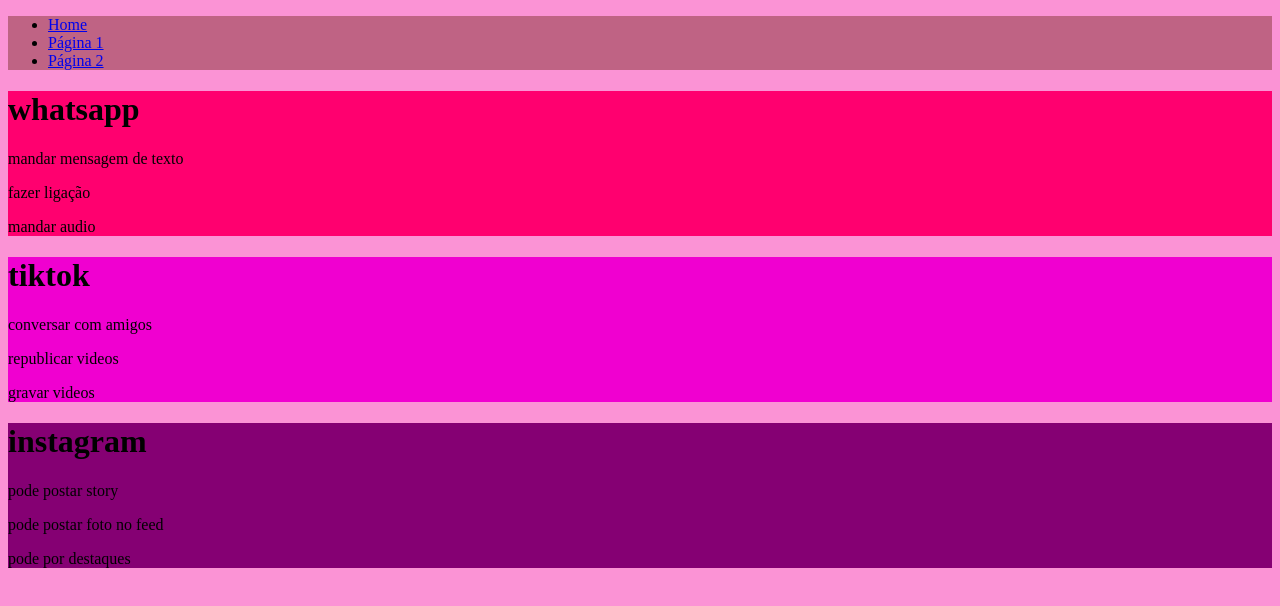
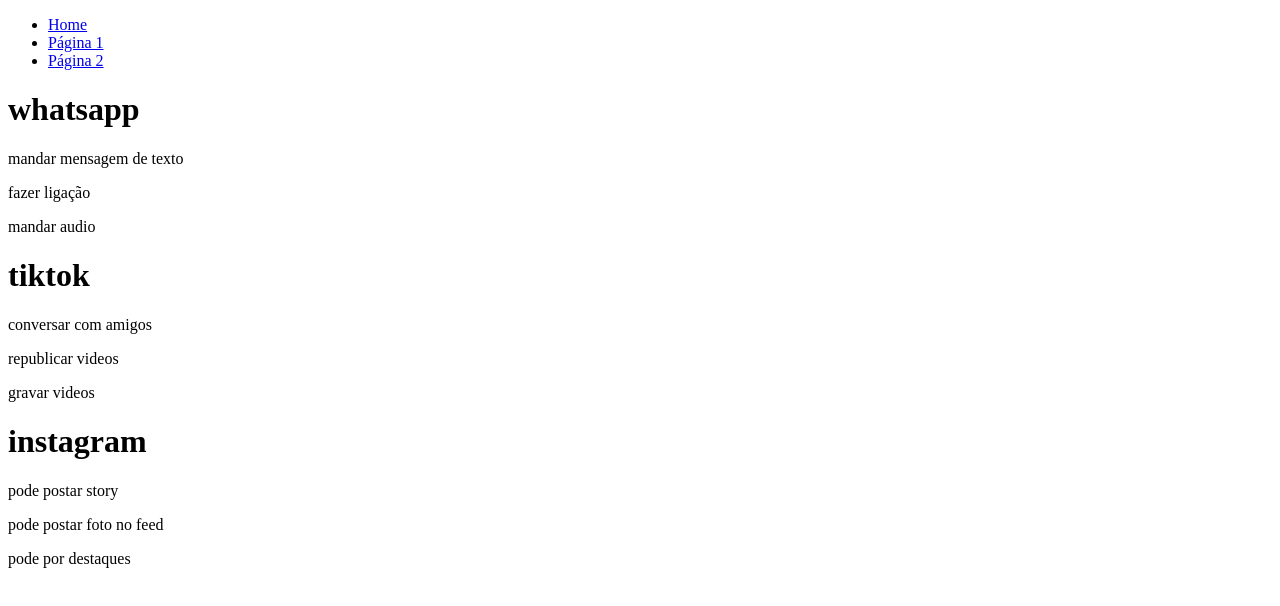
Before and after one commit to elizgatona/vitoh, a plain HTML site: page index.html in a window 1280 px wide. Drawn offline with Linux system fonts and the light colour scheme; a script that the page names is missing.

Commit message:
Update style.css

```diff
--- a/style.css
+++ b/style.css
@@ -3,22 +3,7 @@ html {
   width: 100%;
 }
 
-#body {
-  background-color: #fb93d5;
+#jabiru{
+  display: flex;
+
 }
-
-#ttk {
-  background-color: #f000d0;
-}
-
-#insta {
-  background-color: #850073;
-}
-
-#links {
-  background-color: #ff006f;
-}
-
-#tudo {
-  background-color: #bf6384;
-}
```
